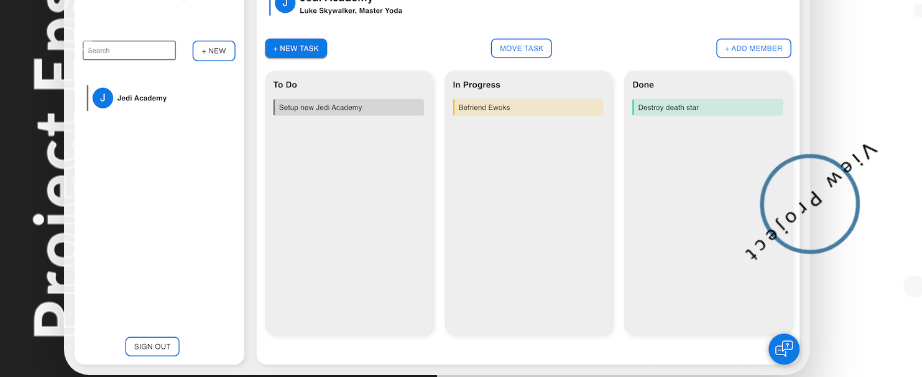
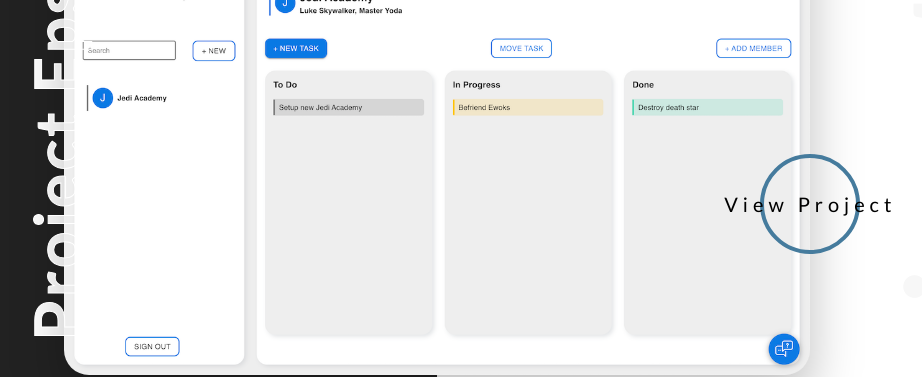
Before and after one commit to zealptl/zealptl.github.io, a React (Create React App) app: page / in a window 1280 px wide. Shown: the part 2600-2977 px from the top of the page, without its empty margins (203-1125 px from the left). Built offline with nearby package versions, Linux system fonts and the light colour scheme.

Commit message:
remove animation

```diff
--- a/src/styles/app.css
+++ b/src/styles/app.css
@@ -348,7 +348,6 @@ a:active {
 	cursor: pointer;
 	transform-origin: center;
 	transition: all 0.25s ease;
-	animation: rotation 5s infinite linear;
 }
 
 .view-project-link-container:hover {
@@ -370,15 +369,6 @@ a:active {
 .view-project-link-container:hover .view-project-link {
 	transform: scale(0.7);
 	letter-spacing: 0.125em;
-}
-
-@keyframes rotation {
-	from {
-		transform: rotate(0deg);
-	}
-	to {
-		transform: rotate(359deg);
-	}
 }
 
 /* --------------------------------------- */
```
